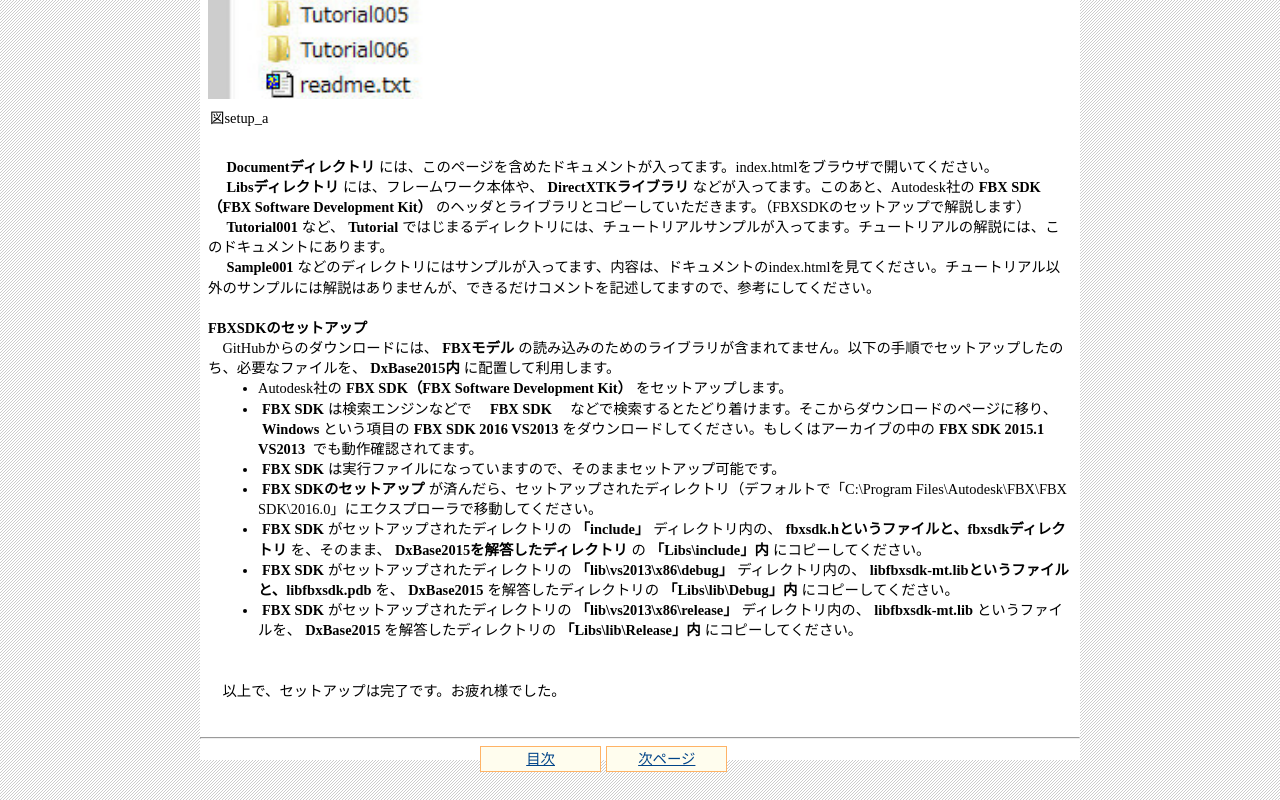
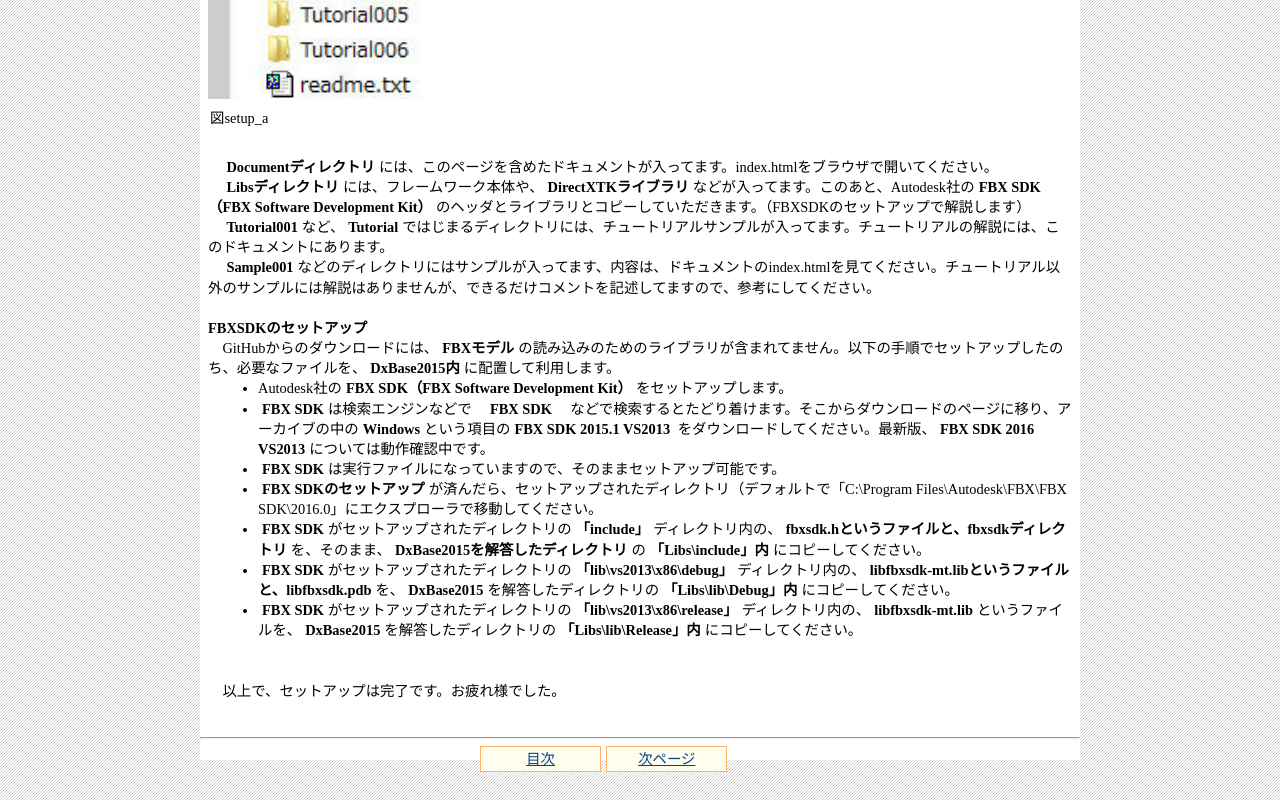
Before and after one commit to WiZFramework/DxBase2015, a plain HTML site: page Documents/setup.html in a window 1280 px wide. Shown: the part 655-1455 px from the top of the page. Drawn offline with Linux system fonts and the light colour scheme.

Commit message:
セットアップドキュメント中、FBXSDKのセットアップ方法の修正

```diff
--- a/Documents/setup.html
+++ b/Documents/setup.html
@@ -39,7 +39,7 @@
 　GitHubからのダウンロードには、<b>FBXモデル</b>の読み込みのためのライブラリが含まれてません。以下の手順でセットアップしたのち、必要なファイルを、<b>DxBase2015内</b>に配置して利用します。
 <ul class="mokuji">
 <li>Autodesk社の<b>FBX SDK（FBX Software Development Kit）</b>をセットアップします。</li>
-<li><b>FBX SDK</b>は検索エンジンなどで　<b>FBX SDK</b>　などで検索するとたどり着けます。そこからダウンロードのページに移り、<b>Windows</b>という項目の<b>FBX SDK 2016 VS2013</b>をダウンロードしてください。もしくはアーカイブの中の<b>FBX SDK 2015.1 VS2013 </b>でも動作確認されてます。</li>
+<li><b>FBX SDK</b>は検索エンジンなどで　<b>FBX SDK</b>　などで検索するとたどり着けます。そこからダウンロードのページに移り、アーカイブの中の<b>Windows</b>という項目の<b>FBX SDK 2015.1 VS2013 </b>をダウンロードしてください。最新版、<b>FBX SDK 2016 VS2013</b>については動作確認中です。</li>
 <li><b>FBX SDK</b>は実行ファイルになっていますので、そのままセットアップ可能です。</li>
 <li><b>FBX SDKのセットアップ</b>が済んだら、セットアップされたディレクトリ（デフォルトで「C:\Program Files\Autodesk\FBX\FBX SDK\2016.0」にエクスプローラで移動してください。</li>
 <li><b>FBX SDK</b>がセットアップされたディレクトリの<b>「include」</b>ディレクトリ内の、<b>fbxsdk.hというファイルと、fbxsdkディレクトリ</b>を、そのまま、<b>DxBase2015を解答したディレクトリ</b>の<b>「Libs\include」内</b>にコピーしてください。</li>
```
